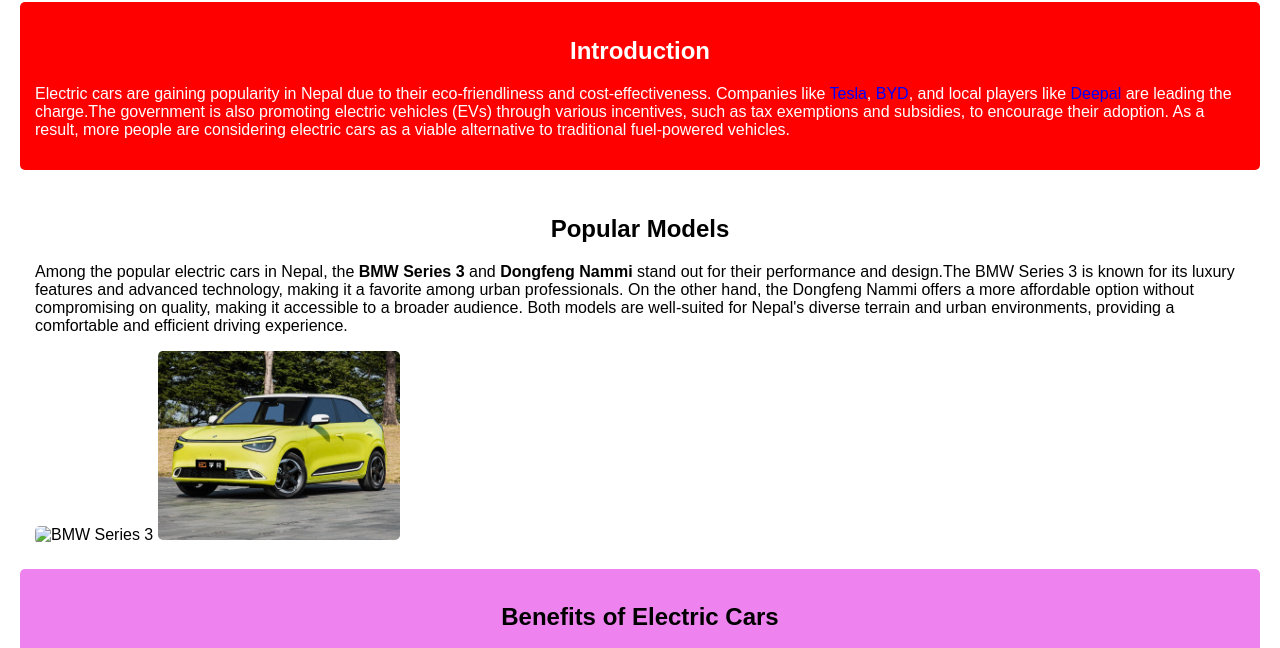
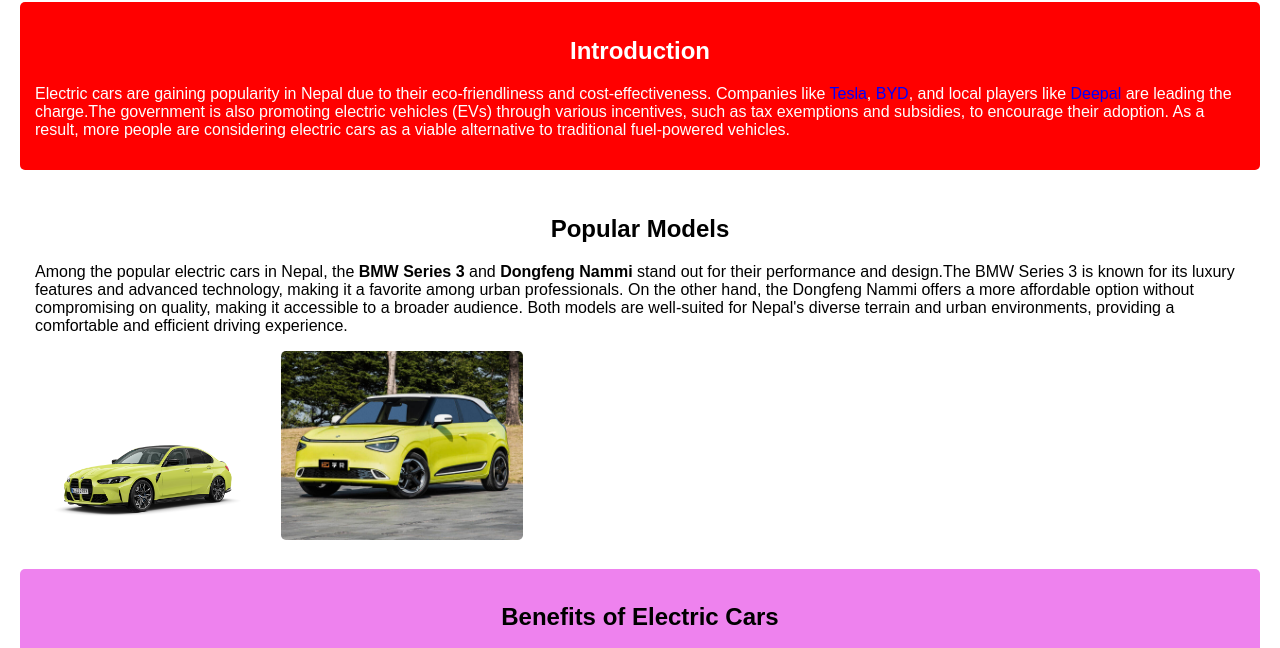
Before and after one commit to Aagaman098/Landcruiser, a plain HTML site: page news.html in a window 1280 px wide. Shown: the part 98-746 px from the top of the page. Drawn offline with Linux system fonts and the light colour scheme.

Commit message:
Update news.html

```diff
--- a/news.html
+++ b/news.html
@@ -54,7 +54,7 @@
 <div class="section">
     <h2>Popular Models</h2>
     <p>Among the popular electric cars in Nepal, the <strong>BMW Series 3</strong> and <strong>Dongfeng Nammi</strong> stand out for their performance and design.The BMW Series 3 is known for its luxury features and advanced technology, making it a favorite among urban professionals. On the other hand, the Dongfeng Nammi offers a more affordable option without compromising on quality, making it accessible to a broader audience. Both models are well-suited for Nepal's diverse terrain and urban environments, providing a comfortable and efficient driving experience.</p>
-    <img src="3series.png" alt="BMW Series 3">
+    <img src="series.png" alt="BMW Series 3">
     <img src="nammi.jpg" alt="Dongfeng Nammi">
 </div>
 
```
